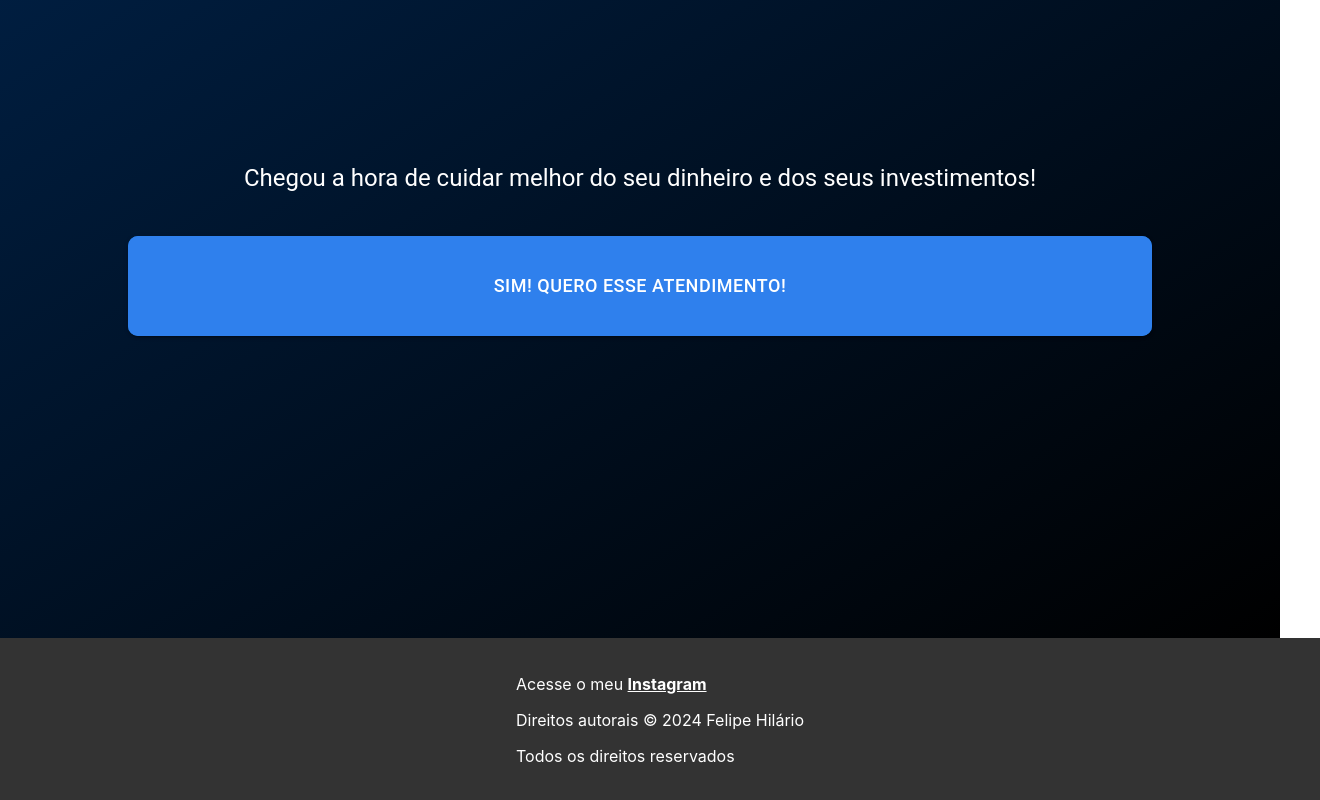
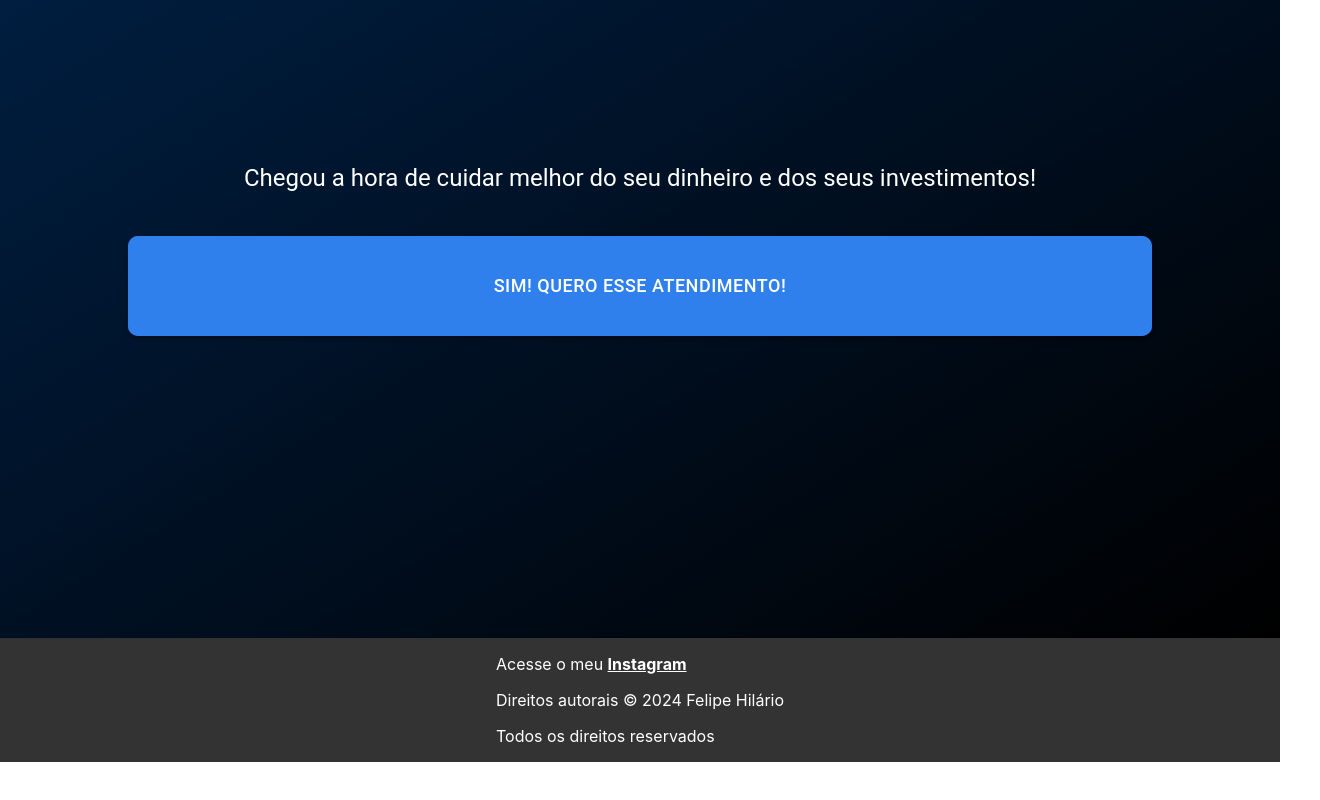
Before and after one commit to AndreHilario/ip.ebenezertaubate, a React (Vite) app: page / in a window 1280 px wide. Shown: the part 2562-3362 px from the top of the page, 1320 px wide, since content can reach past the window. After the commit the page ends 3324 px from the top, so only its background shows below. Built offline with nearby package versions, Linux system fonts and the light colour scheme.

Commit message:
fix: remove padding from footer

```diff
--- a/src/components/Footer/Copyright.tsx
+++ b/src/components/Footer/Copyright.tsx
@@ -28,8 +28,6 @@ const Footer = () => {
         color: '#fff',
         width: '100%',
         backgroundColor: '#333',
-        padding: "20px",
-        maxWidth: "100%"
       }}
     >
       <Copyright />
```
